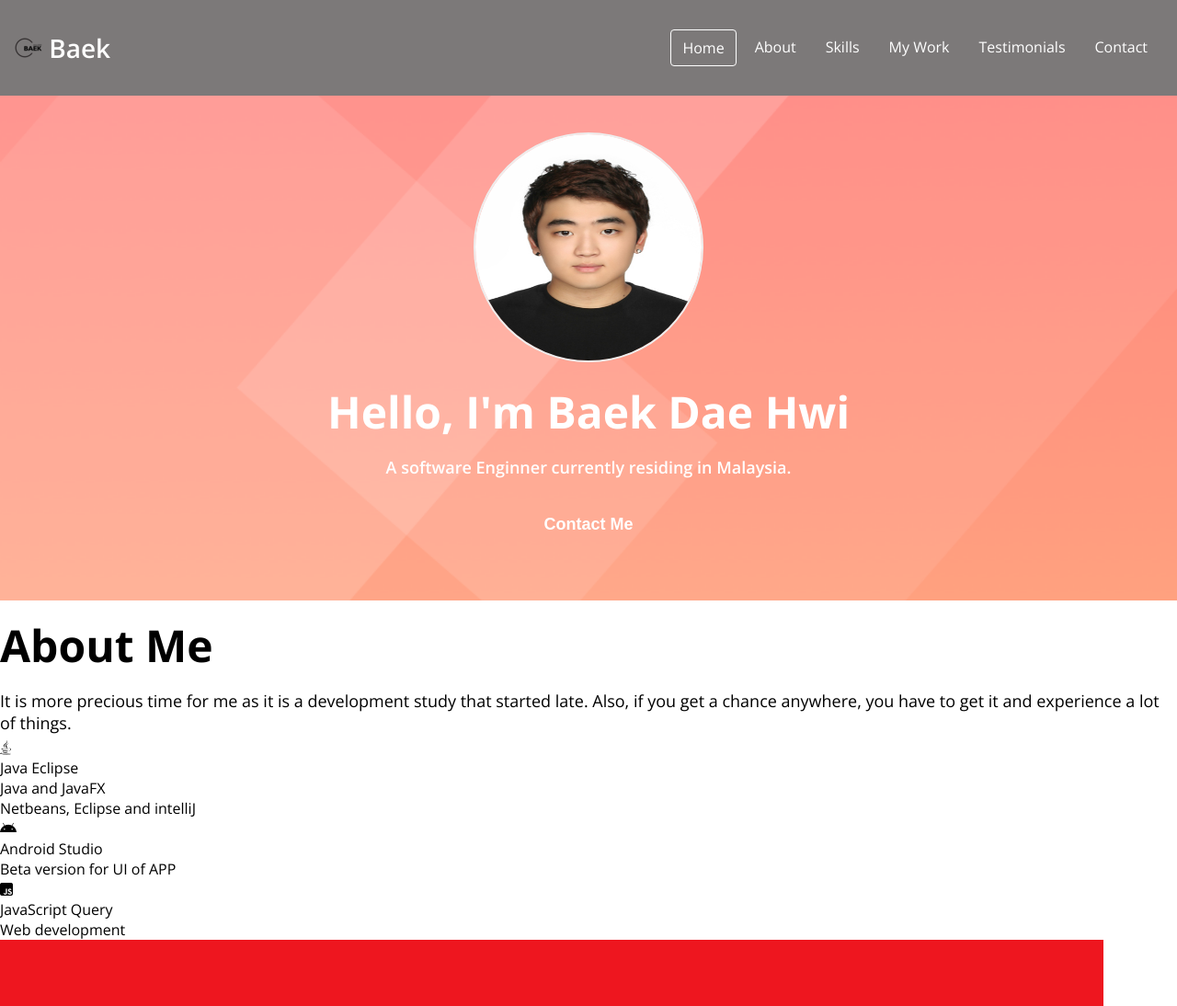
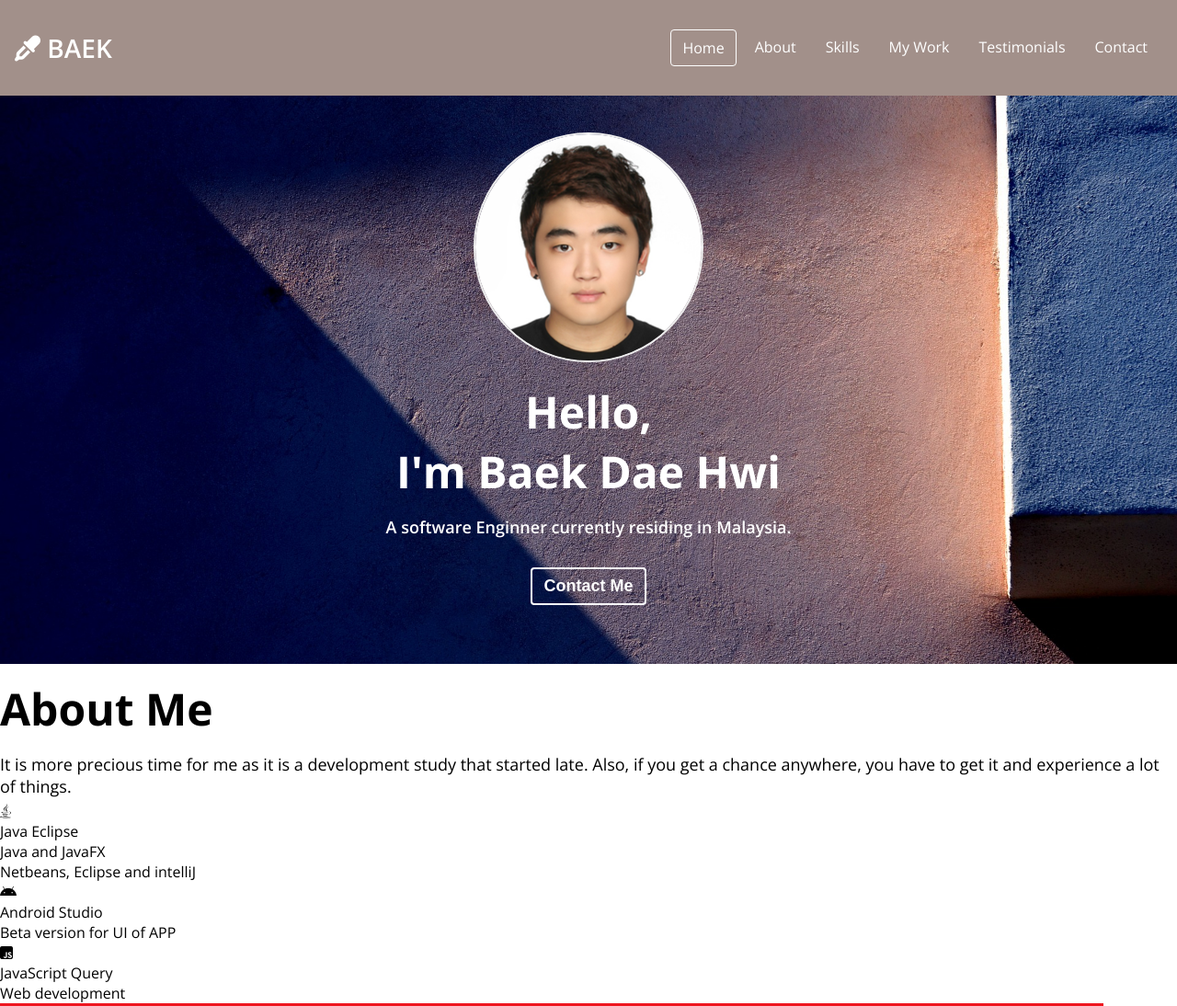
Before and after one commit to BaekDaeHwi/Portfolio, a plain HTML site: page index.html in a window 1280 px wide. Shown: the top 1094 px of the page at 92% size. Drawn offline with nearby package versions, Linux system fonts and the light colour scheme.

Commit message:
CSS_home2

```diff
--- a/index.html
+++ b/index.html
@@ -28,8 +28,8 @@
     <!-- Navbar -->
     <nav id="navbar">
       <div class="navbar_logo">
-        <img src="imgs/weblogo.png" alt="" class="nav_logo" />
-        <a href="#">Baek</a>
+        <i class ="fa fa-eyedropper"></i>
+        <a href="#">BAEK</a>
       </div>
       <div class="navbar_menu">
         <ul class="navbar_menu">
@@ -46,11 +46,11 @@
     <!-- Home -->
     <section id="home">
       <img
-        src="imgs/profile.jpg"
+        src="imgs/profile.png"
         alt="Baek's profile photo"
         class="home_avatar"
       />
-      <h1 class="home_title">Hello, <bt />I'm Baek Dae Hwi</h1>
+      <h1 class="home_title">Hello, <br />I'm Baek Dae Hwi</h1>
       <h2 class="home_description">
         A software Enginner currently residing in Malaysia.
       </h2>
--- a/style.css
+++ b/style.css
@@ -13,6 +13,8 @@
   --color-yellow: #fff7d1;
   --color-orange: #feb546;
   --color-black: #000000;
+  --color-navy: #000080;
+  --color-brown: #a2908a;
 
   /* Font size */
   --font-large: 48px;
@@ -94,7 +96,7 @@ p {
 #navbar {
   display: flex;
   justify-content: space-between;
-  background-color: var(--color-light-grey);
+  background-color: var(--color-brown);
   align-items: center;
   color: var(--color-white);
   padding: 16px;
@@ -125,7 +127,7 @@ p {
 
 /* Home */
 #home {
-  background: url("imgs/homebackground.png") center/cover no-repeat;
+  background: url("imgs/homebackground.jpg") center/cover no-repeat;
   padding: 40px;
   text-align: center;
 }
@@ -148,7 +150,7 @@ p {
   font-weight: var(--weight-bold);
   margin: 24px;
   padding: 8px 12px;
-  border: 2px soild var(--color-white);
+  border: 2px solid var(--color-white);
   border-radius: var(--size-border-radius);
 }
 /* 위의 네브바랑 콘택미 버튼 테두리가 계속 남아있음 확인바람 */
```
Also changed, not shown: imgs/homebackground.jpg (added), imgs/homebackground.png (deleted), imgs/profile.jpg (deleted), imgs/profile.png (added).
